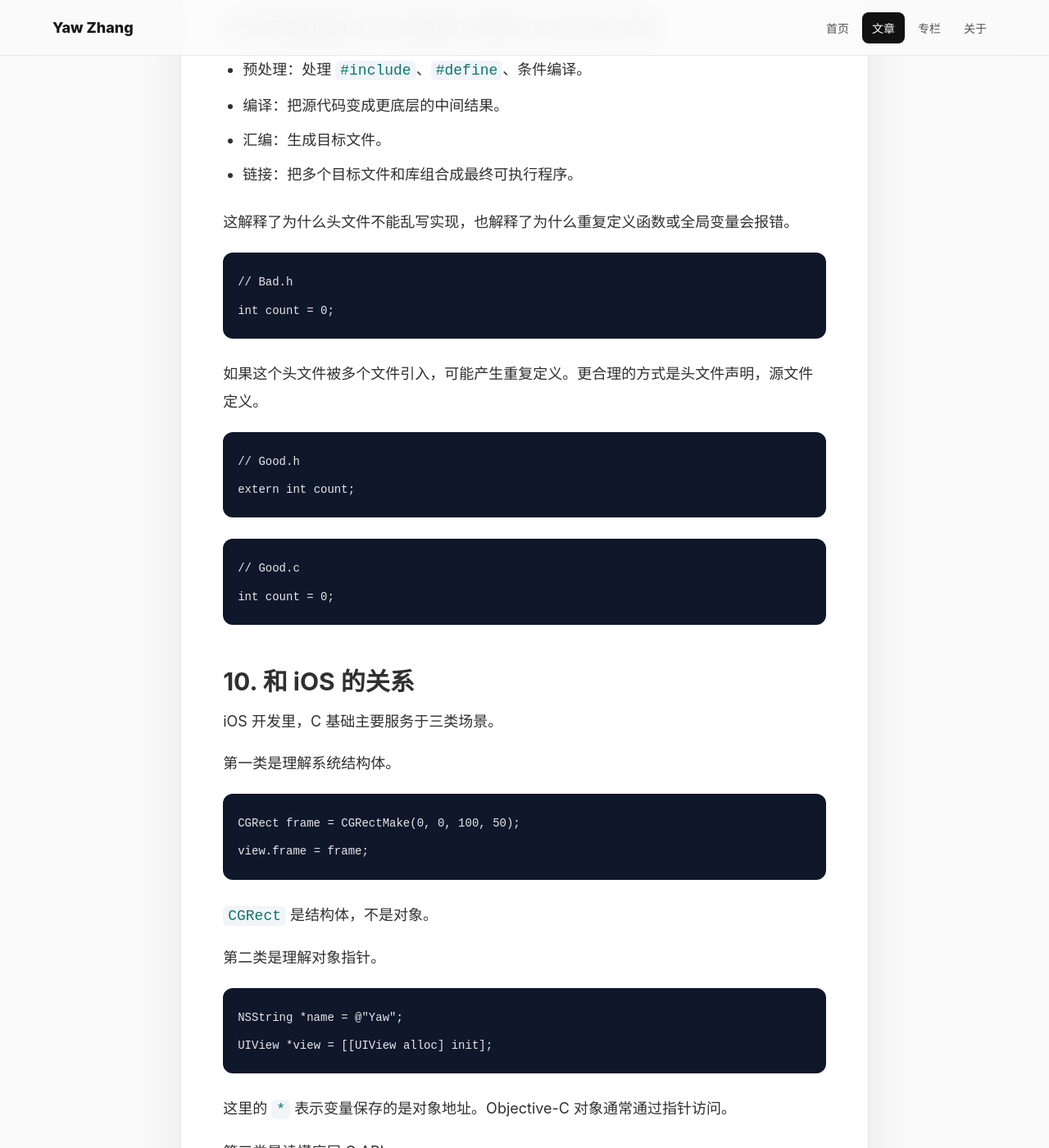
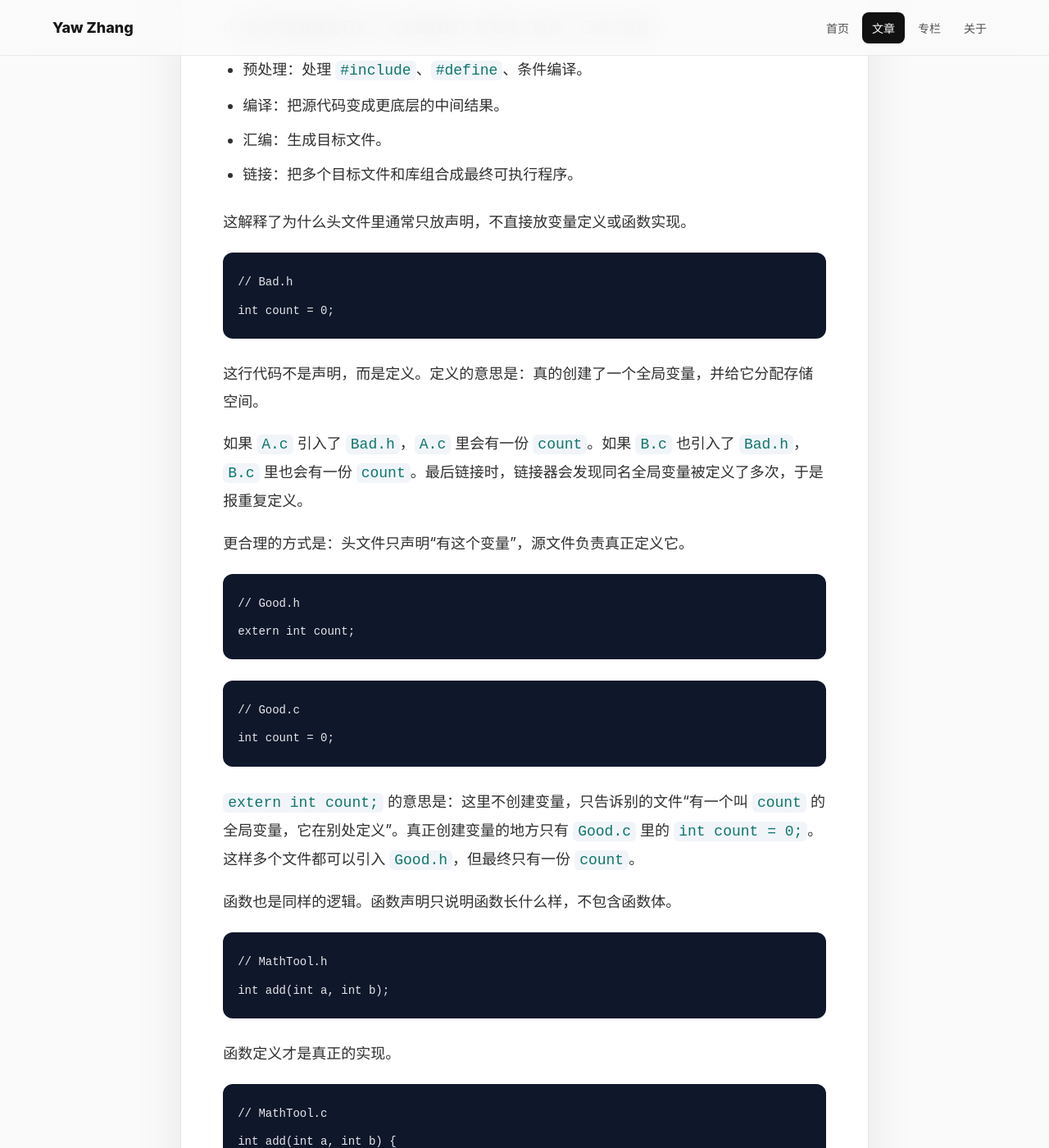
Before and after one commit to YawZhang/blob, a Jekyll site: the page built from _posts/2026-06-14-ios-c-foundation.md, in a window 1280 px wide and 1400 px high, scrolled down 11527 px. Shown: the whole window at 82% size. Built offline with Jekyll 4.4.1, drawn with Linux system fonts in a browser that asks for light colours; some of the changed text lies outside the part shown.

Commit message:
Clarify declarations and definitions

````diff
--- a/_posts/2026-06-14-ios-c-foundation.md
+++ b/_posts/2026-06-14-ios-c-foundation.md
@@ -370,14 +370,18 @@ C 代码不是直接运行的。大致过程是：预处理、编译、汇编、
 - 汇编：生成目标文件。
 - 链接：把多个目标文件和库组合成最终可执行程序。
 
-这解释了为什么头文件不能乱写实现，也解释了为什么重复定义函数或全局变量会报错。
+这解释了为什么头文件里通常只放声明，不直接放变量定义或函数实现。
 
 ```c
 // Bad.h
 int count = 0;
 ```
 
-如果这个头文件被多个文件引入，可能产生重复定义。更合理的方式是头文件声明，源文件定义。
+这行代码不是声明，而是定义。定义的意思是：真的创建了一个全局变量，并给它分配存储空间。
+
+如果 `A.c` 引入了 `Bad.h`，`A.c` 里会有一份 `count`。如果 `B.c` 也引入了 `Bad.h`，`B.c` 里也会有一份 `count`。最后链接时，链接器会发现同名全局变量被定义了多次，于是报重复定义。
+
+更合理的方式是：头文件只声明“有这个变量”，源文件负责真正定义它。
 
 ```c
 // Good.h
@@ -388,6 +392,63 @@ extern int count;
 // Good.c
 int count = 0;
 ```
+
+`extern int count;` 的意思是：这里不创建变量，只告诉别的文件“有一个叫 `count` 的全局变量，它在别处定义”。真正创建变量的地方只有 `Good.c` 里的 `int count = 0;`。这样多个文件都可以引入 `Good.h`，但最终只有一份 `count`。
+
+函数也是同样的逻辑。函数声明只说明函数长什么样，不包含函数体。
+
+```c
+// MathTool.h
+int add(int a, int b);
+```
+
+函数定义才是真正的实现。
+
+```c
+// MathTool.c
+int add(int a, int b) {
+    return a + b;
+}
+```
+
+如果很多文件都引入 `MathTool.h`，它们只是看到了 `add` 的声明，不会产生多个 `add` 函数。最终链接时，只会去找 `MathTool.c` 里那一个真正的 `add` 实现。
+
+你提到的情况要分清楚：
+
+```c
+// A.h
+int func(int value);
+
+// B.h
+int func(int value);
+```
+
+如果 A.h 和 B.h 都只是这样声明同一个函数，并且签名完全一致，那么 C 文件同时引入它们，一般不会造成“重复定义”。因为声明不创建函数，它只是告诉编译器这个函数存在。
+
+真正会出问题的是下面这种写法：
+
+```c
+// A.h
+int func(int value) {
+    return value + 1;
+}
+
+// B.h
+int func(int value) {
+    return value + 2;
+}
+```
+
+这两个头文件都写了函数体，它们都是定义。C 文件同时引入 A.h 和 B.h，就等于在同一个文件里看到了两个 `func` 实现，这当然是重复定义。
+
+这种问题不是“头文件声明、源文件定义”自动帮你消除同名冲突，而是从设计上就不应该让两个模块暴露同名函数实现。应该改成更明确的名字：
+
+```c
+int A_func(int value);
+int B_func(int value);
+```
+
+或者在 Objective-C / iOS 项目里使用模块前缀、类方法、命名空间式命名，避免公共符号撞名。
 
 ## 10. 和 iOS 的关系
 
````
